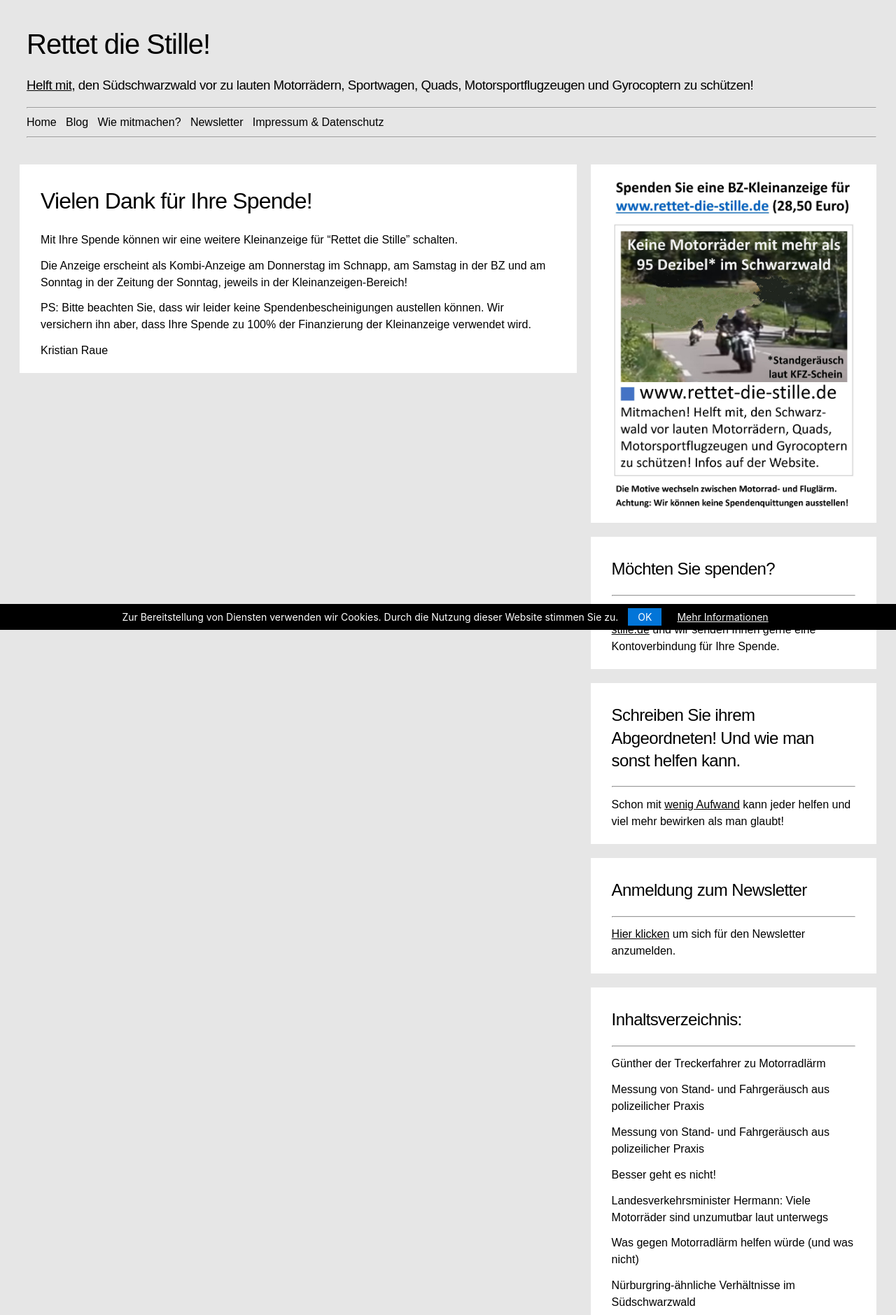
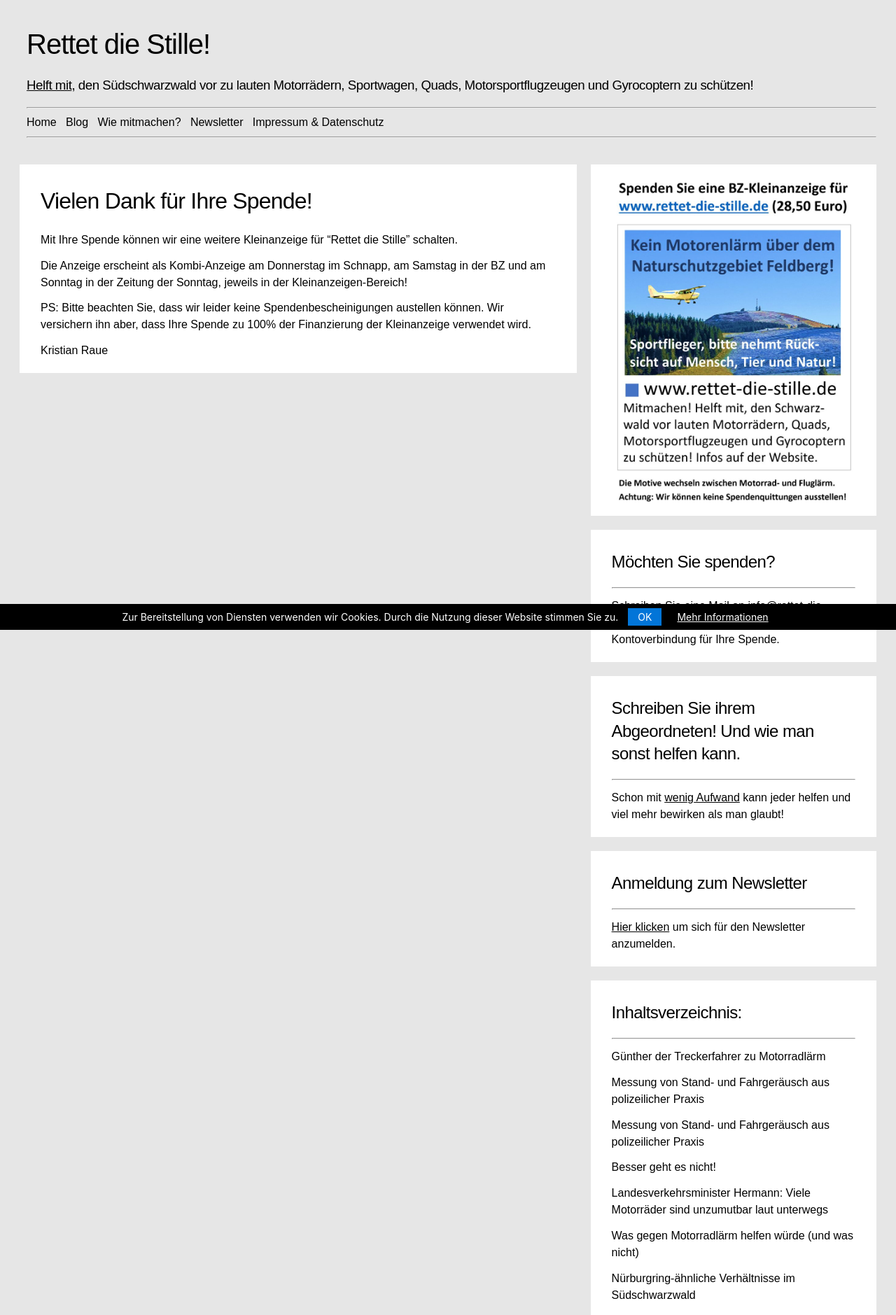
Before and after one commit to rettet-die-stille/rettet-die-stille.github.io, a Jekyll site: the page built from thankyou.md, in a window 1280 px wide. Shown: the top 1879 px of the page at 70% size. Built offline with Jekyll 4.4.1, drawn with Linux system fonts in a browser that asks for light colours.

Commit message:
Update defaultmodern.html

```diff
--- a/_layouts/defaultmodern.html
+++ b/_layouts/defaultmodern.html
@@ -100,7 +100,7 @@ layout: default
 
         <div class="card">
 
-          <img alt="" src="https://www.rettet-die-stille.de/assets/images/donate2.jpg" style="width:100%;max-width:500px;border:0" />
+          <img alt="" src="https://www.rettet-die-stille.de/assets/images/donate.jpg" style="width:100%;max-width:500px;border:0" />
 
         </div>
         <div class="card">
@@ -126,7 +126,7 @@ layout: default
           {% endfor %}
         </div>
         <div class="card">
-            <img alt="" src="https://www.rettet-die-stille.de/assets/images/donate.jpg" style="width:100%;max-width:500px;border:0" />
+            <img alt="" src="https://www.rettet-die-stille.de/assets/images/donate2.jpg" style="width:100%;max-width:500px;border:0" />
         </div>
       </div>
     </div>
```
